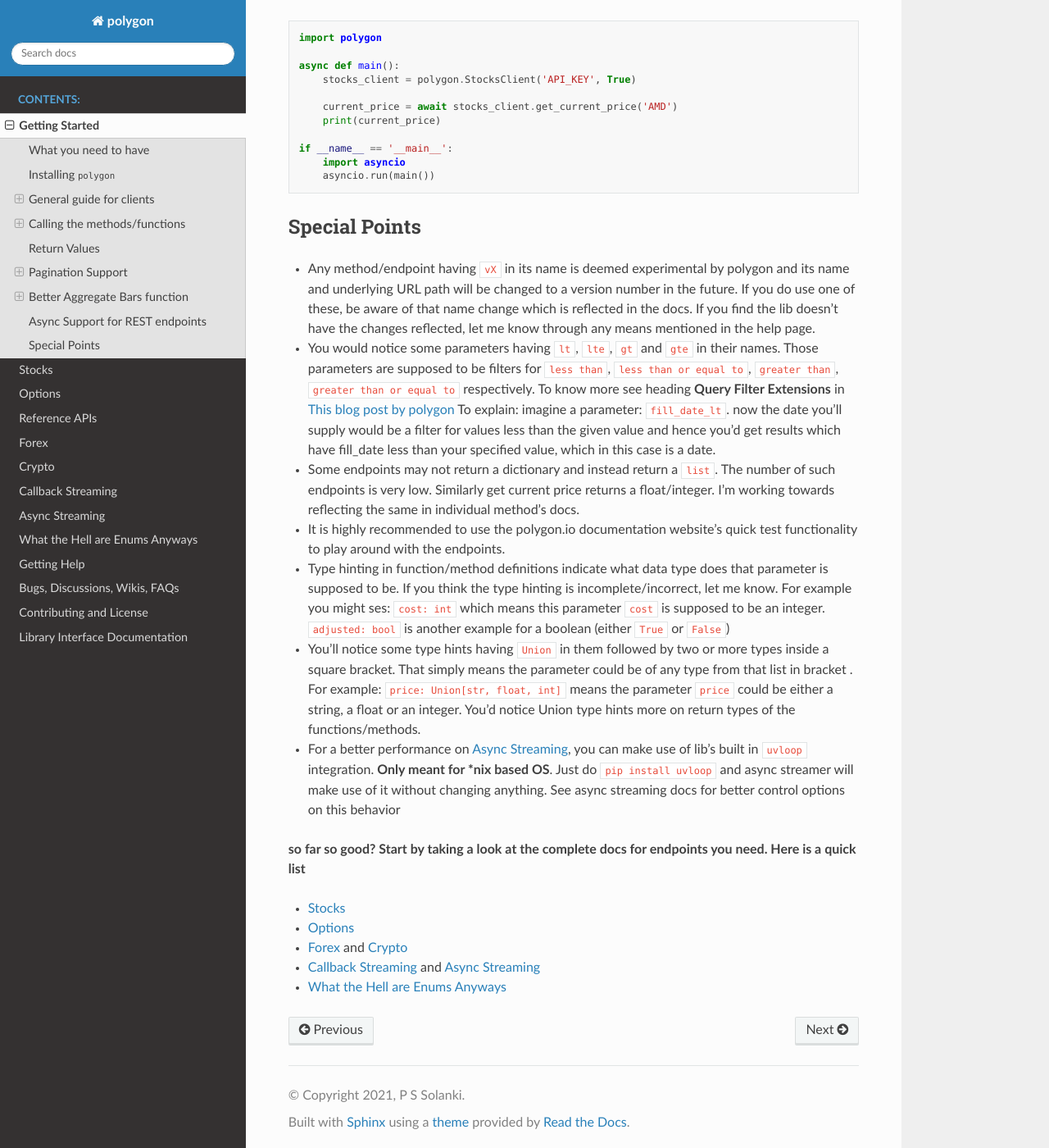
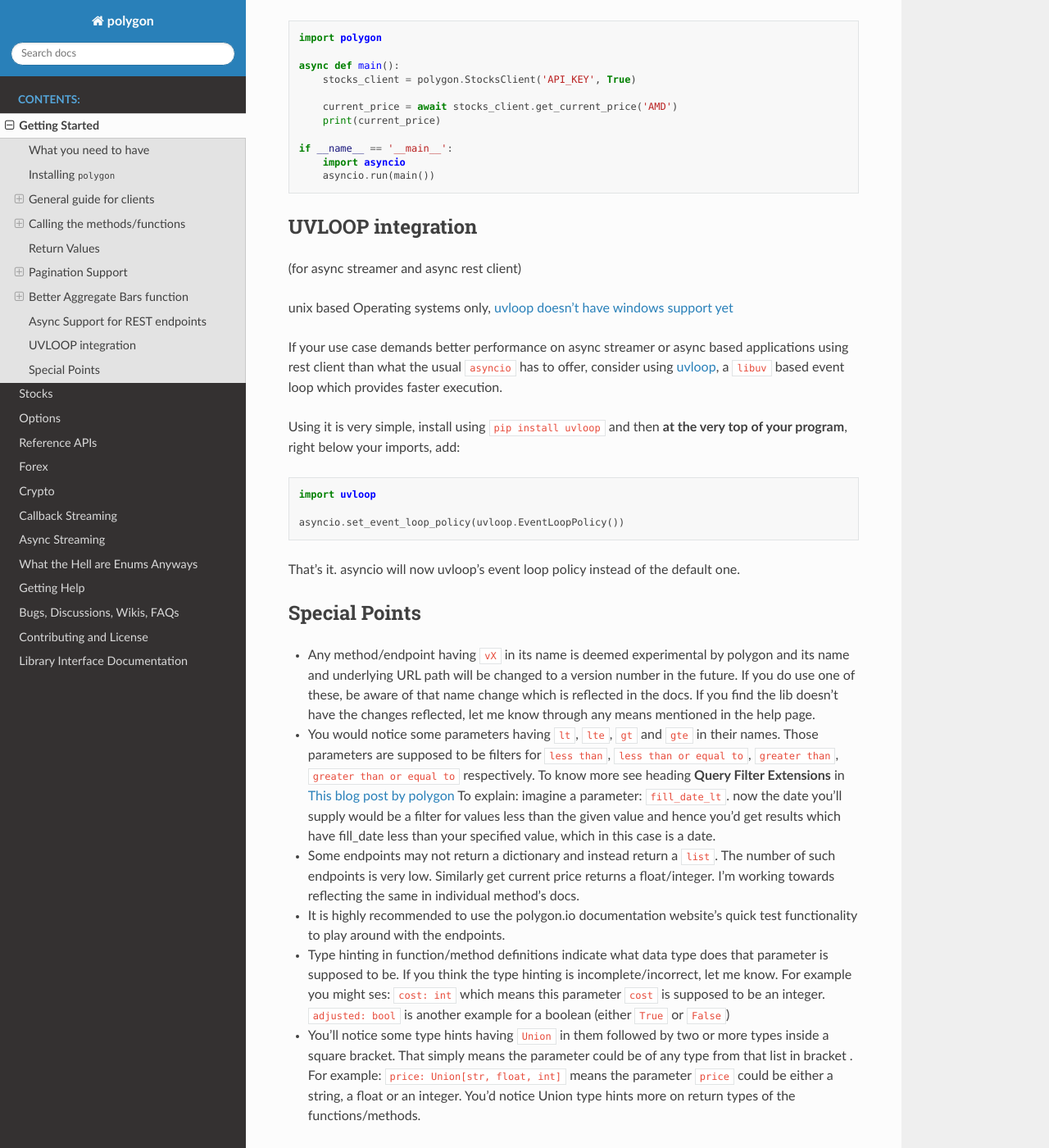
Before and after one commit to pssolanki111/polygon, a Sphinx documentation site: the page built from docs/Getting-Started.rst, in a window 1280 px wide and 1400 px high, scrolled down 10234 px. Shown: the whole window at 82% size. Built offline with Sphinx 7.4.7 and the Read the Docs theme 2.0.0, drawn with Linux system fonts in a browser that asks for light colours.

Commit message:
uvloop integration stripped off. added a docs note, and a guide to add it manually

```diff
--- a/docs/Getting-Started.rst
+++ b/docs/Getting-Started.rst
@@ -453,6 +453,26 @@ Here is how you can use it grab the current price of a symbol
       asyncio.run(main())
 
 
+UVLOOP integration
+------------------
+
+(for async streamer and async rest client)
+
+unix based Operating systems only, `uvloop doesn't have windows support yet <https://github.com/MagicStack/uvloop/issues/14>`__
+
+If your use case demands better performance on async streamer or async based applications using rest client than what the usual ``asyncio`` has to offer,
+consider using `uvloop <https://github.com/MagicStack/uvloop>`__, a ``libuv`` based event loop which provides faster execution.
+
+Using it is very simple, install using ``pip install uvloop`` and then **at the very top of your program**, right below your imports, add:
+
+.. code-block:: python
+
+  import uvloop
+
+  asyncio.set_event_loop_policy(uvloop.EventLoopPolicy())
+
+That's it. asyncio will now uvloop's event loop policy instead of the default one.
+
 Special Points
 --------------
 
@@ -472,8 +492,6 @@ Special Points
 * You'll notice some type hints having ``Union`` in them followed by two or more types inside a square bracket. That simply means the parameter could be of any type from that list in bracket
   . For example: ``price: Union[str, float, int]`` means the parameter ``price`` could be either a string, a float or an integer. You'd notice Union type hints more on return types
   of the functions/methods.
-* For a better performance on :ref:`async_streaming_header`, you can make use of lib's built in ``uvloop`` integration. **Only meant for *nix based OS**.
-  Just do ``pip install uvloop`` and async streamer will make use of it without changing anything. See async streaming docs for better control options on this behavior
 
 **so far so good? Start by taking a look at the complete docs for endpoints you need. Here is a quick list**
 
```
Also changed, not shown: docs/Async-Streaming.rst (+0 -22 lines), 1 other file.
